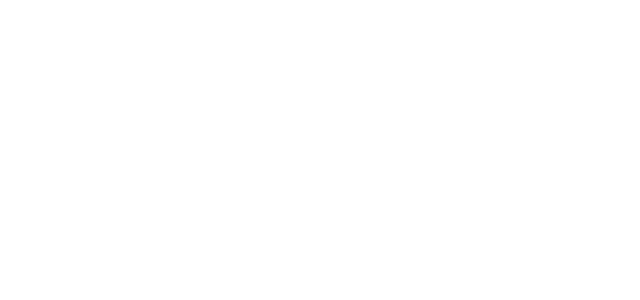
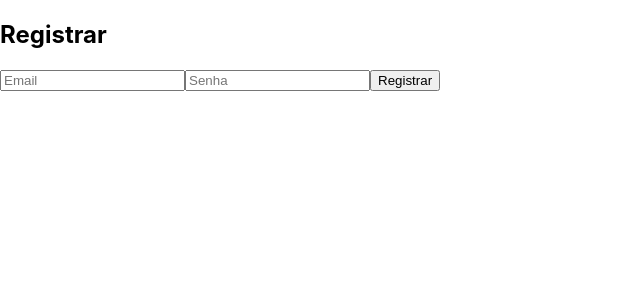
Before and after one commit to babiperina/tiacuca-coupon, a React (Create React App) app: page /#/register in a window 1280 px wide. Before the commit this address had no page. Shown: the top 300 px of the page, without its empty margins (0-640 px from the left). Built offline with nearby package versions, Linux system fonts and the light colour scheme.

Commit message:
commit to dev

```diff
--- a/src/App.js
+++ b/src/App.js
@@ -1,19 +1,27 @@
+// App.js
 import React from 'react';
-import { Route, Routes } from 'react-router-dom';
-import CouponManager from './Components/CouponManager.js';
-import CouponDetail from './Components/CouponDetail.js';
-
+import { Route, Routes } from 'react-router-dom'; // Sem BrowserRouter aqui
+import CouponManager from './Components/CouponManager';
+import Login from './Components/Login';
+import Register from './Components/Register';
+import PrivateRoute from './Components/PrivateRoute';
+import { AuthProvider } from './Components/AuthContext';
 function App() {
   return (
-    <div>
+    <AuthProvider>
       <Routes>
-        {/* Página inicial (exibe todos os cupons)
-        <Route path="/" element={<CouponManager />} /> */}
+        {/* Rota pública para registro */}
+        <Route path="/register" element={<Register />} />
 
-        {/* Página de um cupom específico */}
-        <Route path="/cupom-da-muvuka/:couponCode" element={<CouponDetail />} />
+        {/* Rota pública para login */}
+        <Route path="/login" element={<Login />} />
+
+        {/* Rota protegida */}
+        <Route path="/coupons" element={<PrivateRoute><CouponManager /></PrivateRoute>} />
+
+        {/* Outras rotas podem ser adicionadas aqui */}
       </Routes>
-    </div>
+    </AuthProvider>
   );
 }
 
--- /dev/null
+++ b/src/Components/AuthContext.js
@@ -0,0 +1,25 @@
+// AuthContext.js
+import React, { createContext, useState, useContext } from 'react';
+
+const AuthContext = createContext();
+
+export const AuthProvider = ({ children }) => {
+  const [isAuthenticated, setIsAuthenticated] = useState(false);
+
+  // Funções para logar e deslogar o usuário (exemplos)
+  const login = () => {
+    setIsAuthenticated(true); // Aqui você pode adicionar a lógica de login real
+  };
+
+  const logout = () => {
+    setIsAuthenticated(false);
+  };
+
+  return (
+    <AuthContext.Provider value={{ isAuthenticated, login, logout }}>
+      {children}
+    </AuthContext.Provider>
+  );
+};
+
+export const useAuth = () => useContext(AuthContext);
--- /dev/null
+++ b/src/Components/Login.js
@@ -0,0 +1,51 @@
+// Login.js
+import React, { useState } from 'react';
+import axios from 'axios';
+import { useNavigate } from 'react-router-dom';
+
+const Login = () => {
+  const [email, setEmail] = useState('');
+  const [password, setPassword] = useState('');
+  const [message, setMessage] = useState('');
+  const navigate = useNavigate();
+
+  const handleLogin = async (e) => {
+    e.preventDefault();
+    try {
+      const response = await axios.post('http://localhost:5001/api/login', {
+        email,
+        password,
+      });
+      localStorage.setItem('token', response.data.token); // Salva o token
+      setMessage('Login bem-sucedido!');
+      navigate('/coupons'); // Redireciona para a página protegida
+    } catch (error) {
+      console.error('Erro ao fazer login:', error);
+      setMessage('Erro ao fazer login. Verifique suas credenciais.');
+    }
+  };
+
+  return (
+    <div>
+      <h2>Login</h2>
+      <form onSubmit={handleLogin}>
+        <input
+          type="email"
+          placeholder="Email"
+          value={email}
+          onChange={(e) => setEmail(e.target.value)}
+        />
+        <input
+          type="password"
+          placeholder="Senha"
+          value={password}
+          onChange={(e) => setPassword(e.target.value)}
+        />
+        <button type="submit">Login</button>
+      </form>
+      <p>{message}</p>
+    </div>
+  );
+};
+
+export default Login;
--- /dev/null
+++ b/src/Components/PrivateRoute.js
@@ -0,0 +1,11 @@
+// PrivateRoute.js
+import React from 'react';
+import { Navigate } from 'react-router-dom';
+
+const PrivateRoute = ({ children }) => {
+  const token = localStorage.getItem('token');
+
+  return token ? children : <Navigate to="/login" />;
+};
+
+export default PrivateRoute;
--- /dev/null
+++ b/src/Components/Register.js
@@ -0,0 +1,47 @@
+// Register.js
+import React, { useState } from 'react';
+import axios from 'axios';
+
+const Register = () => {
+  const [email, setEmail] = useState('');
+  const [password, setPassword] = useState('');
+  const [message, setMessage] = useState('');
+
+  const handleRegister = async (e) => {
+    e.preventDefault();
+    try {
+      const response = await axios.post('http://localhost:5001/api/register', {
+        email,
+        password,
+      });
+      setMessage(response.data.message);
+    } catch (error) {
+      console.error('Erro ao registrar:', error);
+      setMessage('Erro ao registrar. Tente novamente.');
+    }
+  };
+
+  return (
+    <div>
+      <h2>Registrar</h2>
+      <form onSubmit={handleRegister}>
+        <input
+          type="email"
+          placeholder="Email"
+          value={email}
+          onChange={(e) => setEmail(e.target.value)}
+        />
+        <input
+          type="password"
+          placeholder="Senha"
+          value={password}
+          onChange={(e) => setPassword(e.target.value)}
+        />
+        <button type="submit">Registrar</button>
+      </form>
+      <p>{message}</p>
+    </div>
+  );
+};
+
+export default Register;
```
